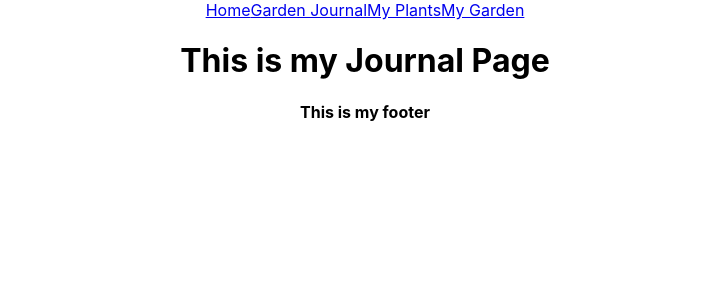
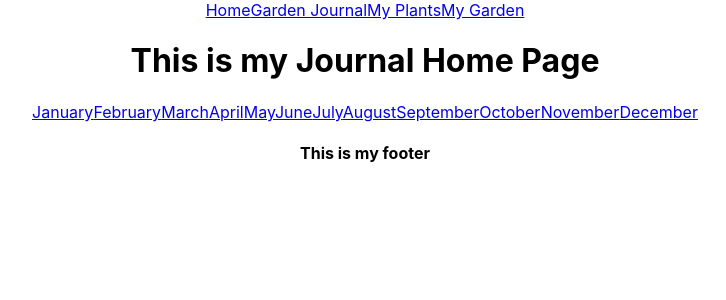
Before and after one commit to armullen/DGJ-Front-End, a React (Create React App) app: page /journal in a window 1280 px wide. Shown: the top 300 px of the page, without its empty margins (275-1001 px from the left). Built offline with nearby package versions, Linux system fonts and the light colour scheme.

Commit message:
added monthly pages nav bar

```diff
--- a/src/App.js
+++ b/src/App.js
@@ -18,6 +18,7 @@ import September from './pages/September';
 import October from './pages/October';
 import November from './pages/November';
 import December from './pages/December';
+import Monthly from './components/Monthly';
 
 function App() {
   return (
--- a/src/components/Monthly.js
+++ b/src/components/Monthly.js
@@ -0,0 +1,24 @@
+import { Link } from 'react-router-dom'
+
+function Monthly () {
+    return (
+        <div className='monthlyDiv'>
+            <nav className='journalNav'>
+                <Link to='/january'>January</Link>
+                <Link to='/february'>February</Link>
+                <Link to='/march'>March</Link>
+                <Link to='/april'>April</Link>
+                <Link to='/may'>May</Link>
+                <Link to='/june'>June</Link>
+                <Link to='/july'>July</Link>
+                <Link to='/august'>August</Link>
+                <Link to='/september'>September</Link>
+                <Link to='/october'>October</Link>
+                <Link to='/november'>November</Link>
+                <Link to='/december'>December</Link>
+            </nav>
+        </div>
+    )
+}
+
+export default Monthly;
--- a/src/pages/Journal.js
+++ b/src/pages/Journal.js
@@ -1,8 +1,11 @@
+import Monthly from '../components/Monthly';
 
 function Journal () {
     return (
-        <h1>This is my Journal Page</h1>
-
+        <>
+        <h1>This is my Journal Home Page</h1>
+        <Monthly />
+        </>
     )
 }
 
```
